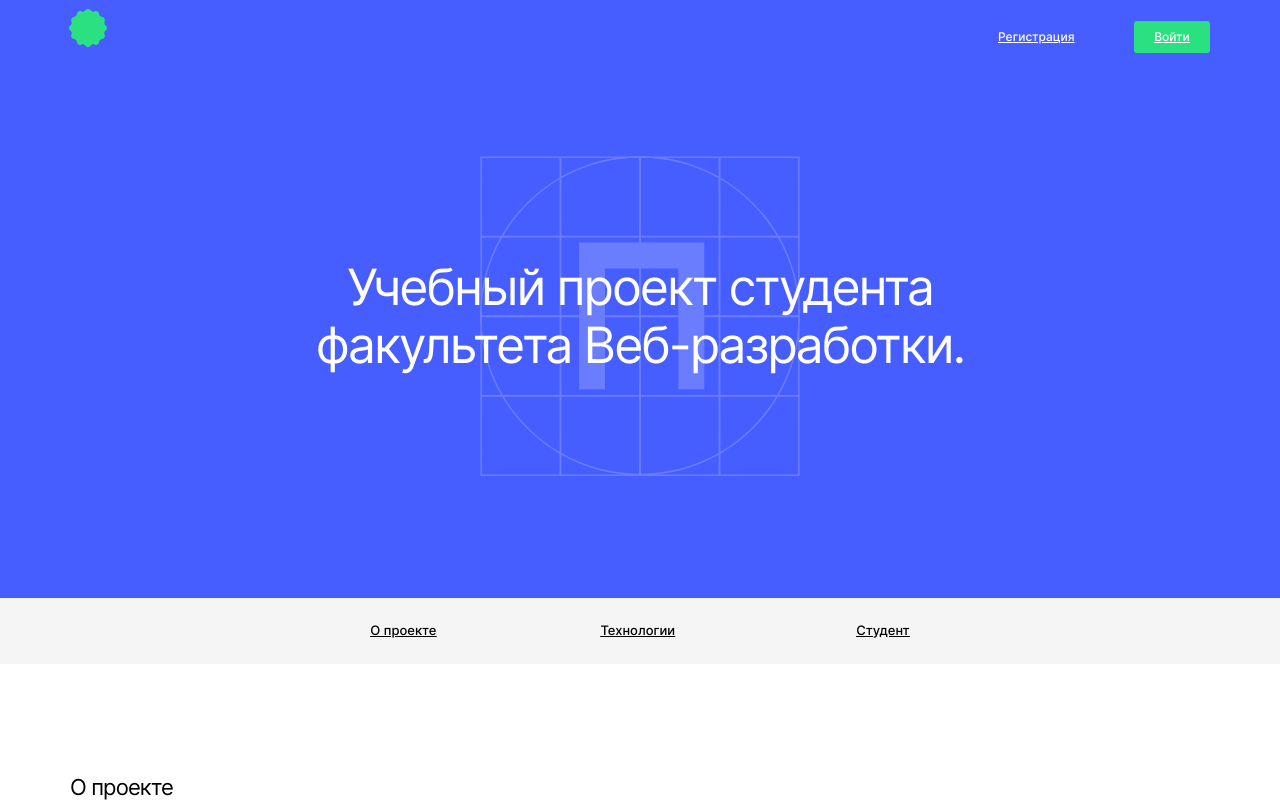
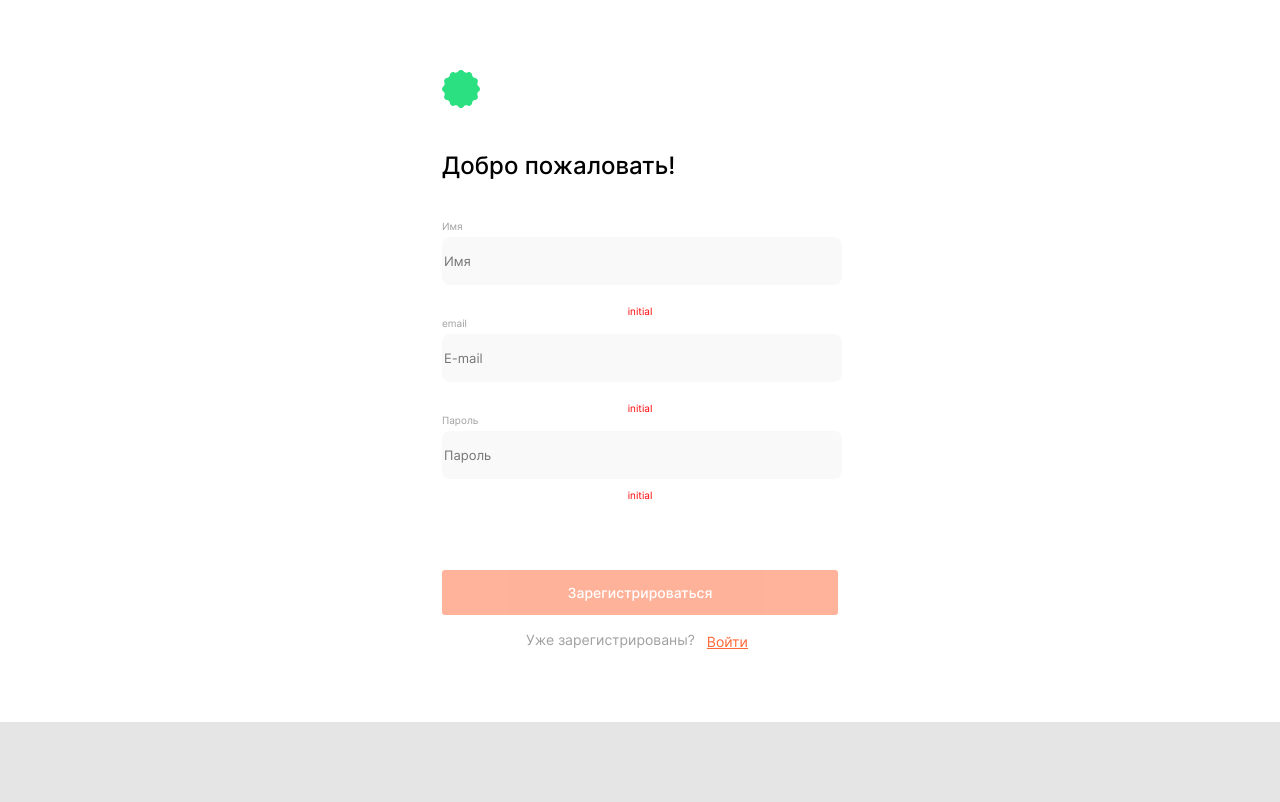
Before and after one commit to Mari150580/movies-explorer-frontend, a React (Create React App) app: page /signup in a window 1280 px wide. Before the commit this address led to /. Shown: the top 802 px of the page. Built offline with nearby package versions, Linux system fonts and the light colour scheme.

Commit message:
правка логина и регистрации

```diff
--- a/src/components/App/App.js
+++ b/src/components/App/App.js
@@ -12,7 +12,6 @@ import { Route, Routes, useNavigate } from "react-router-dom";
 import * as auth from "../../utils/auth";
 import apiMain from "../../utils/MainApi";
 import ProtectedRoute from "../ProtectedRoute/ProtectedRoute";
-import UnauthorizedRoute from "../UnauthorizedRoute/UnauthorizedRoute";
 import apiMovies from "../../utils/MoviesApi";
 
 function App(resetValidation) {
@@ -142,22 +141,24 @@ function App(resetValidation) {
             <Route
               path="/signup"
               element={
-                <UnauthorizedRoute
-                  component ={Register}
+                <Register
                   handleRegister={handleRegister}
                   nameError={nameError}
+                  loggedIn={loggedIn}
+                  isLoading={isLoading}
                 />
               }
             />
             <Route
               path="/signin"
               element={
-              <UnauthorizedRoute
-              component ={Login}
-              handleLogin={handleLogin}
-              nameError={nameError}
-              />
-            }
+                <Login
+                  handleLogin={handleLogin}
+                  nameError={nameError}
+                  loggedIn={loggedIn}
+                  isLoading={isLoading}
+                />
+              }
             />
             <Route
               path="/movies"
--- a/src/components/Login/Login.js
+++ b/src/components/Login/Login.js
@@ -2,15 +2,16 @@ import "../Movies/Heading/Heading";
 import logo from "../../images/logo__COLOR_main-1.svg";
 import "../Register/Register.css";
 import "../Login/Login.css";
-import { Link } from "react-router-dom";
+import { Link, useNavigate } from "react-router-dom";
 import React, { useEffect, useState } from "react";
 
-
-function Login({ handleLogin, nameError }) {
+function Login({ handleLogin, nameError, loggedIn }) {
   const [userData, setUserData] = useState({});
-  const [errors, setErrors] = useState({email: "initial", password: "initial"});
+  const [errors, setErrors] = useState({
+    email: "initial",
+    password: "initial",
+  });
   const [formValid, setFormValid] = useState(false);
-
 
   /* Как только ошибки(ниже) меняются, необходимо валидировать форму */
   useEffect(() => {
@@ -36,6 +37,18 @@ function Login({ handleLogin, nameError }) {
     handleLogin(userData, errors).then(() => {});
   }
 
+  /*блокировка ручного перехода*/
+
+  /* Установка навигации */
+  const navigate = useNavigate();
+
+  useEffect(() => {
+    if (loggedIn) {
+      console.log(loggedIn);
+      navigate("/movies");
+    }
+  }, [loggedIn, navigate]);
+
   return (
     <div className="register">
       <header className="register__heading">
@@ -44,7 +57,11 @@ function Login({ handleLogin, nameError }) {
         </Link>
         <h1 className="register__title">Рады видеть!</h1>
       </header>
-      <form className="register__form" onSubmit={handleSubmit} noValidate={true}>
+      <form
+        className="register__form"
+        onSubmit={handleSubmit}
+        noValidate={true}
+      >
         <h3 className="register__form-title">email</h3>
         <input
           type="email"
--- a/src/components/Register/Register.js
+++ b/src/components/Register/Register.js
@@ -1,17 +1,21 @@
 import "../Movies/Heading/Heading";
 import "../Register/Register.css";
-import React, {useEffect} from "react";
+import React, { useEffect } from "react";
 import logo from "../../images/logo__COLOR_main-1.svg";
-import {Link} from "react-router-dom";
-import {useState} from "react";
+import { Link, useNavigate } from "react-router-dom";
+import { useState } from "react";
 
-function Register({handleRegister, nameError}) {
+function Register({ handleRegister, nameError, loggedIn }) {
   const [userData, setUserData] = useState({
     name: "",
     email: "",
     password: "",
   });
-    const [errors, setErrors] = useState({name: "initial", email: "initial", password: "initial"});
+  const [errors, setErrors] = useState({
+    name: "initial",
+    email: "initial",
+    password: "initial",
+  });
   const [formValid, setFormValid] = useState(false);
 
   /* Процесс валидации такой же, как в Login.js */
@@ -21,10 +25,10 @@ function Register({handleRegister, nameError}) {
   }, [errors]);
 
   function handleChange(e) {
-        const {name, value} = e.target;
-        setUserData((userData) => ({...userData, [name]: value}));
+    const { name, value } = e.target;
+    setUserData((userData) => ({ ...userData, [name]: value }));
     const errorMessage = e.target.validationMessage;
-        setErrors({...errors, [name]: errorMessage});
+    setErrors({ ...errors, [name]: errorMessage });
   }
 
   function handleSubmit(e) {
@@ -35,16 +39,32 @@ function Register({handleRegister, nameError}) {
     }
   }
 
+  /*блокировка ручного перехода*/
+
+  /* Установка навигации */
+  const navigate = useNavigate();
+
+  useEffect(() => {
+    if (loggedIn) {
+      console.log(loggedIn);
+      navigate("/movies");
+    }
+  }, [loggedIn, navigate]);
+
   return (
     <div className="register">
       <header className="register__heading">
         <Link to="/" className="register__heading-link">
-                    <img src={logo} alt="Логотип" className="register__heading_logo"/>
+          <img src={logo} alt="Логотип" className="register__heading_logo" />
         </Link>
         <h1 className="register__title">Добро пожаловать!</h1>
       </header>
 
-            <form className="register__form" onSubmit={handleSubmit} noValidate={true}>
+      <form
+        className="register__form"
+        onSubmit={handleSubmit}
+        noValidate={true}
+      >
         <h3 className="register__form-title">Имя</h3>
         <input
           type="name"
@@ -90,7 +110,10 @@ function Register({handleRegister, nameError}) {
         />
         <span className="profileForm__text-error">{errors.password}</span>
         <span className="register__form-error">{nameError}</span>
-                <button className={`register__form-button${formValid ? '' : '_disabled'}`} type="submit">
+        <button
+          className={`register__form-button${formValid ? "" : "_disabled"}`}
+          type="submit"
+        >
           <h2 className="register__form-button_text"> Зарегистрироваться</h2>
         </button>
 
--- a/src/components/UnauthorizedRoute/UnauthorizedRoute.js
+++ /dev/null
@@ -1,14 +0,0 @@
-import React from "react";
-import { Navigate } from "react-router-dom";
-
-const UnauthorizedRoute = ({ component: Component, ...props }) => {
-  if (!props.isLoading) {
-    return props.loggedIn ? (
-        <Navigate to="/signup" replace/>
-    ) : (
-        <Navigate to="/movies" replace/>
-    );
-  }
-};
-
-export default UnauthorizedRoute;
```
Lines whose indentation alone changed are shown as unchanged.
